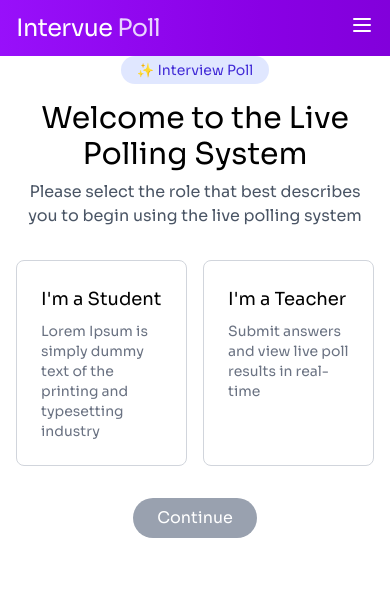
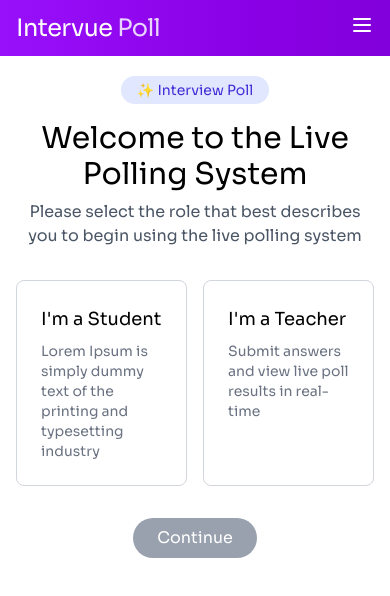
Before and after one commit to Rishi-Rusia/dsgljsdl, a React (Vite) app in the folder intervue-frontend/: page / in a window 390 px wide. Shown: the top 596 px of the page. Built offline with nearby package versions, Linux system fonts and the light colour scheme; no server answers.

Commit message:
Improved responsiveness of Home Page

```diff
--- a/intervue-frontend/src/pages/Home.jsx
+++ b/intervue-frontend/src/pages/Home.jsx
@@ -102,7 +102,7 @@ const Home = () => {
           transition={{ duration: 0.6 }}
           className="max-w-2xl w-full text-center"
         >
-          <div className="mb-4">
+          <div className="mb-4 mt-5">
             <button className="bg-indigo-100 text-indigo-700 px-4 py-1 rounded-full text-sm font-medium">
               ✨ Interview Poll
             </button>
```
